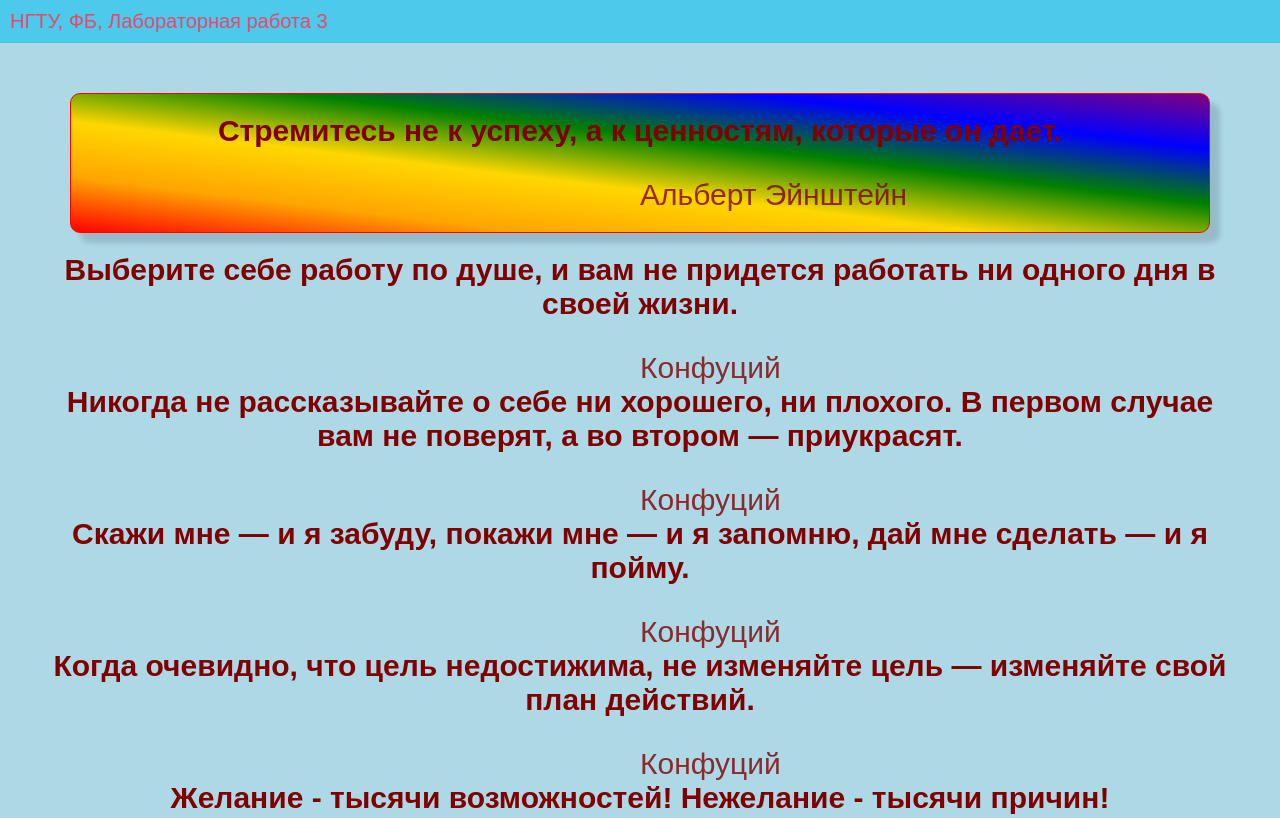
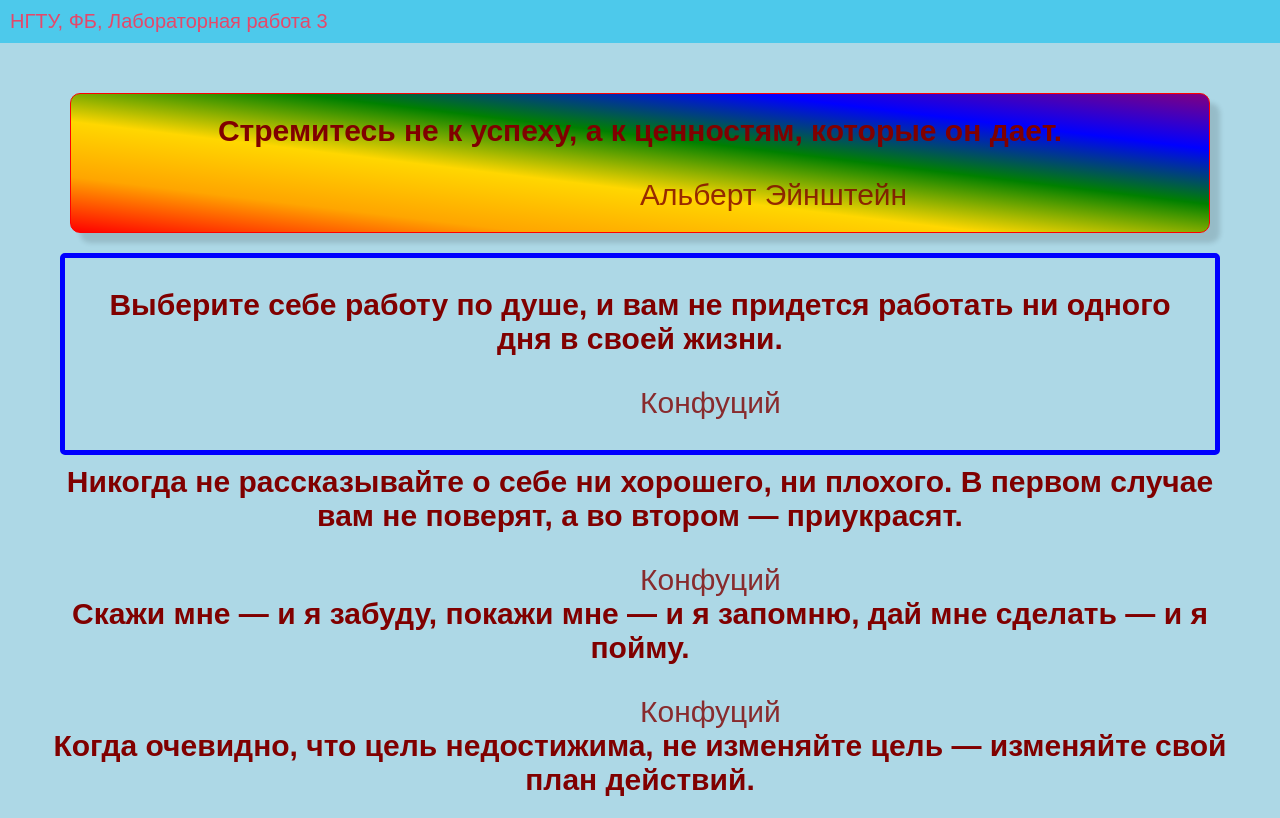
Before and after one commit to gesyaG/web-front-labs, a plain HTML site: page lab3/citations.html in a window 1280 px wide. Shown: the top 818 px of the page. Drawn offline with Linux system fonts and the light colour scheme.

Commit message:
Стили цитаты

```diff
--- a/lab3/citations.html
+++ b/lab3/citations.html
@@ -27,6 +27,14 @@
             opacity: 0.8;
             margin-top: 30px;
             margin-left: 50%;
+        }
+
+        .citation-1 {
+            border: 5px solid blue;
+            padding: 30px;
+            border-radius: 5px;
+            margin: 10px;
+            background: linear-gradient(left, red, orange);
         }
     </style>
 </head>
```
